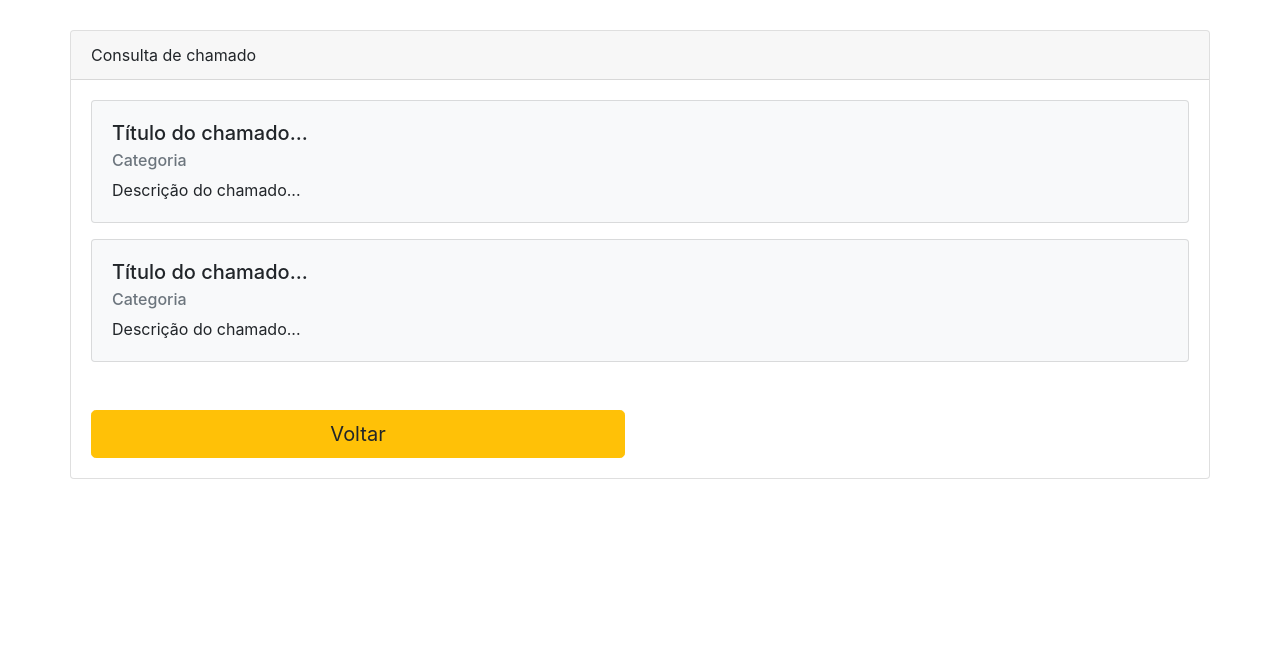
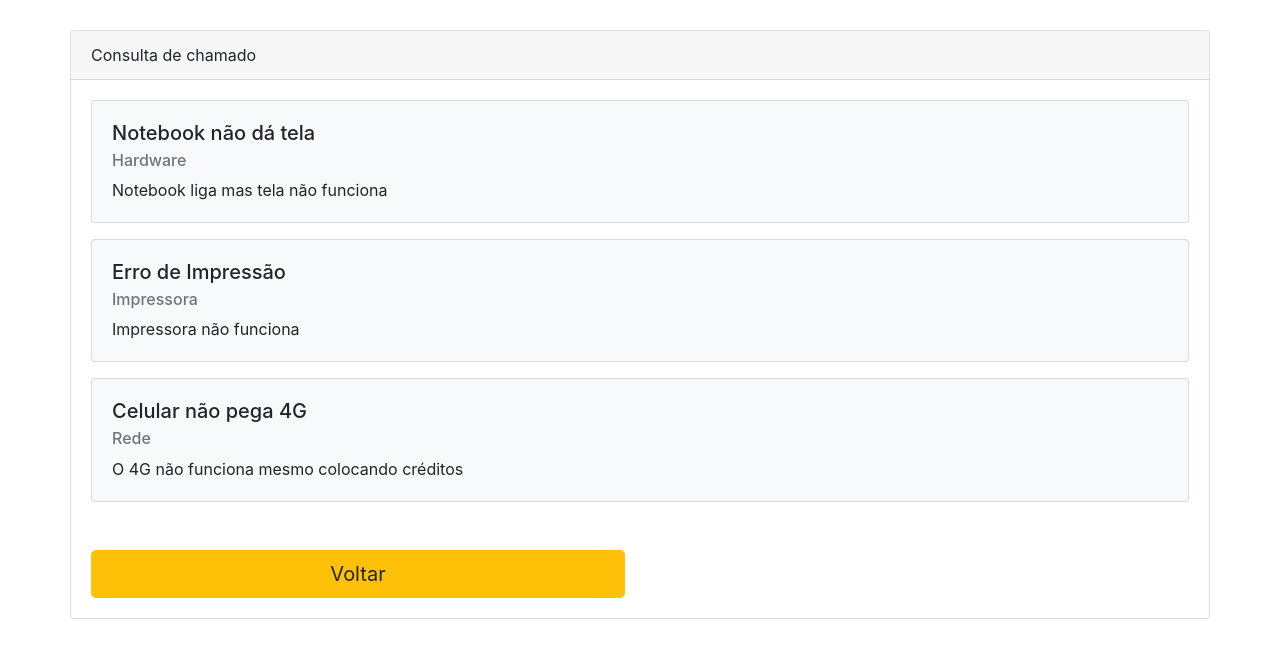
Before and after one commit to lucasfernande/Projeto-AppHelpDesk, a PHP site: page /consultar_chamado.php in a window 1280 px wide. Shown: the part 56-714 px from the top of the page. Run offline with PHP 8.4, Linux system fonts and the light colour scheme; the visitor is signed in with stand-in values (Sample User, id 1).

Commit message:
consultando chamados

```diff
--- a/abrir_chamado.php
+++ b/abrir_chamado.php
@@ -51,7 +51,7 @@
                     <div class="form-group">
                       <label>Categoria</label>
                       <select name="categoria" class="form-control">
-                        <option>Criação Usuário</option>
+                        <option>-</option>
                         <option>Impressora</option>
                         <option>Hardware</option>
                         <option>Software</option>
--- a/chamados.txt
+++ b/chamados.txt
@@ -1,2 +1,3 @@
 Notebook não dá tela#Hardware#Notebook liga mas tela não funciona
 Erro de Impressão#Impressora#Impressora não funciona
+Celular não pega 4G#Rede#O 4G não funciona mesmo colocando créditos
--- a/consultar_chamado.php
+++ b/consultar_chamado.php
@@ -1,4 +1,20 @@
 <? require_once "valida_acesso.php"; ?>
+
+<?php
+
+    # array dos chamados
+    $chamados = array();
+
+    $arquivo = fopen('chamados.txt', 'r'); # r = somente leitura
+
+    while (!feof($arquivo)) { # a função feof() retorna true apenas quando encontra o fim do arquivo, por isso o operador de negação (!)
+      $registro = fgets($arquivo);
+      $chamados[] = $registro;
+    }
+
+    fclose($arquivo);
+
+?>
 
 <html>
   <head>
@@ -41,23 +57,24 @@
 
             <div class="card-body">
 
+              <? foreach ($chamados as $chamado) { ?>
+
+              <?php
+                  $chamadoDados = explode('#', $chamado);
+
+                  if (count($chamadoDados) < 3) { # < 3 pois é a quantidade de campos preenchidos (título, categoria e descrição) evitando mostrar chamados vazios
+                    continue;
+                  }
+              ?>
               <div class="card mb-3 bg-light">
                 <div class="card-body">
-                  <h5 class="card-title">Título do chamado...</h5>
-                  <h6 class="card-subtitle mb-2 text-muted">Categoria</h6>
-                  <p class="card-text">Descrição do chamado...</p>
-
+                  <h5 class="card-title"><?= $chamadoDados[0] ?></h5>
+                  <h6 class="card-subtitle mb-2 text-muted"><?= $chamadoDados[1] ?></h6>
+                  <p class="card-text"><?= $chamadoDados[2] ?></p>
                 </div>
               </div>
 
-              <div class="card mb-3 bg-light">
-                <div class="card-body">
-                  <h5 class="card-title">Título do chamado...</h5>
-                  <h6 class="card-subtitle mb-2 text-muted">Categoria</h6>
-                  <p class="card-text">Descrição do chamado...</p>
-
-                </div>
-              </div>
+              <? } ?>
 
               <div class="row mt-5">
                 <div class="col-6">
@@ -65,6 +82,7 @@
                 </div>
               </div>
             </div>
+
           </div>
         </div>
       </div>
```
